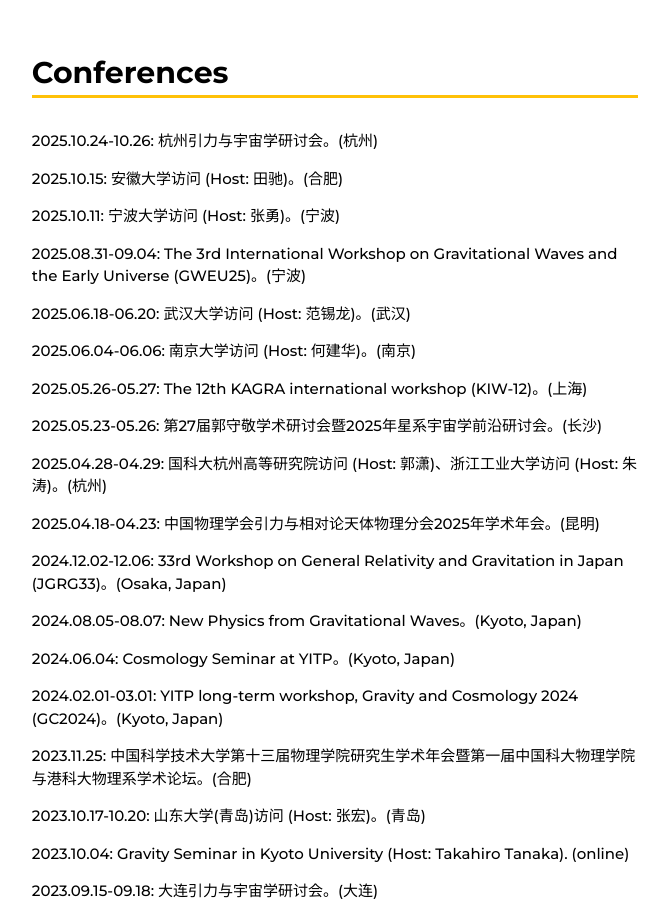
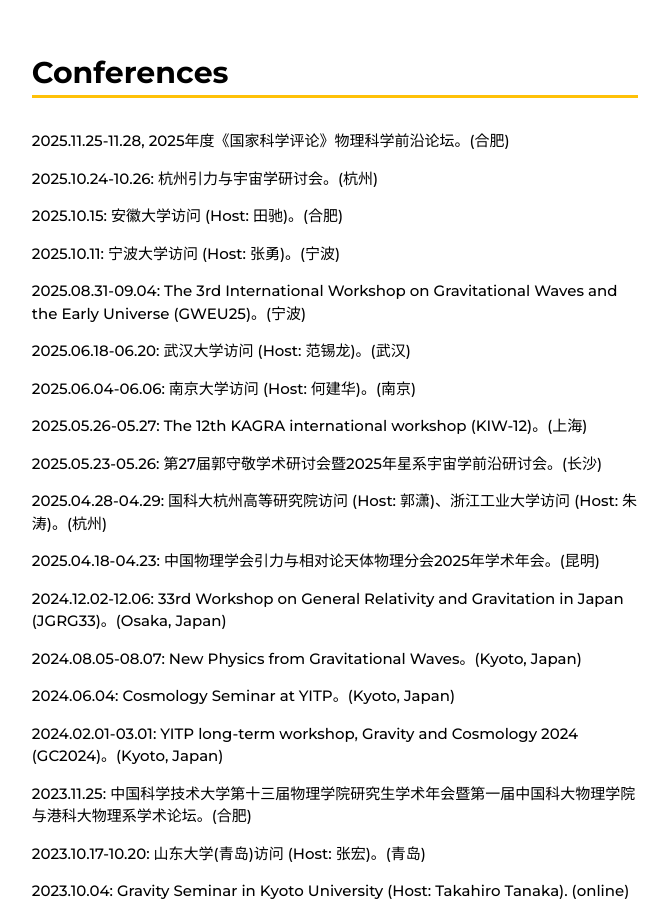
Before and after one commit to lz111301/lz111301.github.io, a plain HTML site: page index.html in a window 1280 px wide. Shown: the part 2820-3735 px from the top of the page, without its empty margins (465-1134 px from the left). Drawn offline with nearby package versions, Linux system fonts and the light colour scheme.

Commit message:
index.html

```diff
--- a/index.html
+++ b/index.html
@@ -111,6 +111,7 @@
           <div id="conferences" class="w3-container w3-margin-top-20-percent w3-cursive">
             <h2 class="w3-border-bottom w3-border-amber" style="border-width: 3px !important;">Conferences</h3>
             <div class="w3-margin-top-2" style="font-weight: 500;">
+              <p>2025.11.25-11.28, 2025年度《国家科学评论》物理科学前沿论坛。(合肥)</a><p>
               <p>2025.10.24-10.26: 杭州引力与宇宙学研讨会。(杭州)</a><p>
               <p>2025.10.15: 安徽大学访问 (Host: 田驰)。(合肥)</a><p>
               <p>2025.10.11: 宁波大学访问 (Host: 张勇)。(宁波)</a><p>
```
